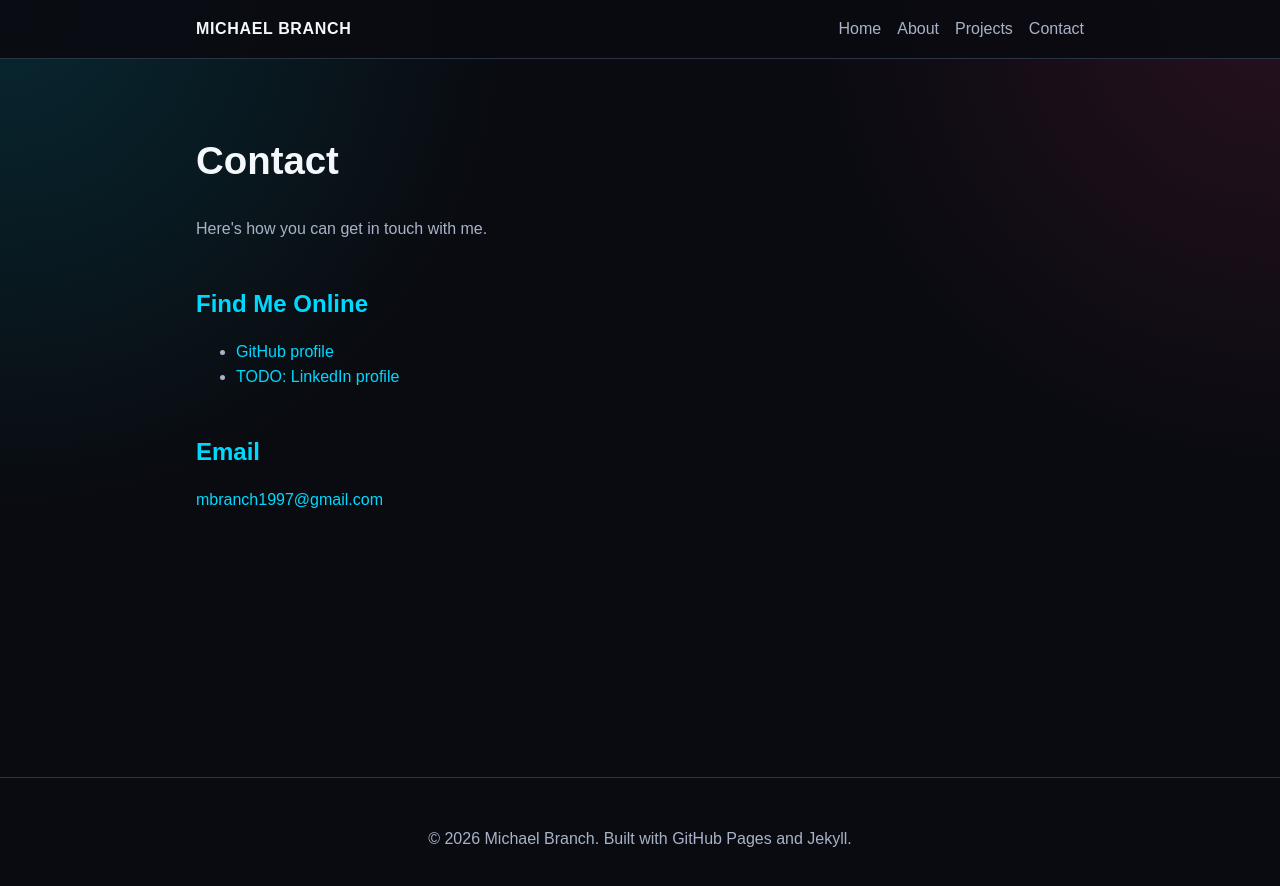
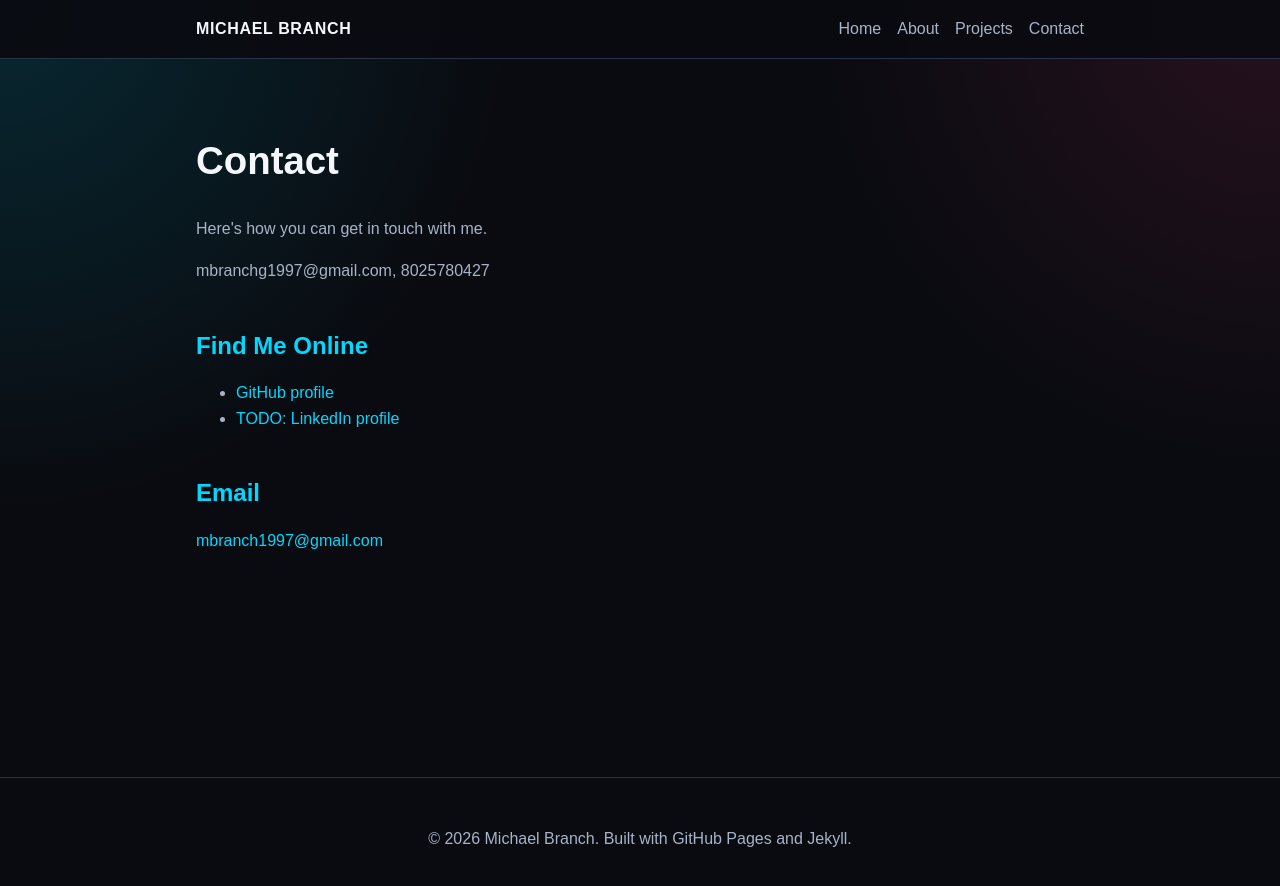
Before and after one commit to michaelbranch-code/Michaels_Portfolio, a Jekyll site: the page built from contact.html, in a window 1280 px wide. Shown: the top 886 px of the page. Built offline with Jekyll 4.4.1, drawn with Linux system fonts in a browser that asks for light colours.

Commit message:
Update contact.html

```diff
--- a/contact.html
+++ b/contact.html
@@ -4,8 +4,9 @@ title: Contact
 ---
 
 <section>
-  <h1>Contact</h1>
-  <p>Here's how you can get in touch with me.</p>
+    <h1>Contact</h1>
+    <p>Here's how you can get in touch with me.</p>
+    <p>mbranchg1997@gmail.com, 8025780427</p>
 </section>
 
 <section>
```
